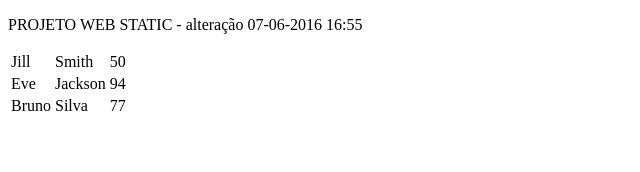
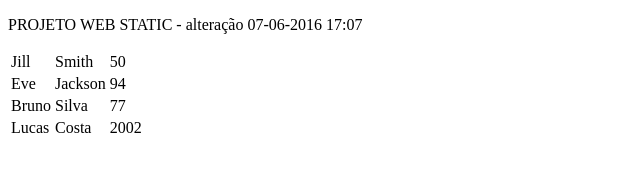
Before and after one commit to brunojose1977/projeto-web2-teste-no-ubunto, a plain HTML site: page WebContent/index.html in a window 1280 px wide. Shown: the whole page, without its empty margins (0-640 px from the left). Drawn offline with Linux system fonts and the light colour scheme.

Commit message:
alteração adicionado o lucas na tabela

```diff
--- a/WebContent/index.html
+++ b/WebContent/index.html
@@ -5,7 +5,7 @@
 <title>Insert title here</title>
 </head>
 <body>
-	<p>PROJETO WEB STATIC - alteração 07-06-2016 16:55</p>
+	<p>PROJETO WEB STATIC - alteração 07-06-2016 17:07</p>
 	 <table style="width:100%, border='1px;">
 	  <tr>
 	    <td>Jill</td>
@@ -22,6 +22,11 @@
 	    <td>Silva</td>
 	    <td>77</td>
 	  </tr>
+	  <tr>
+	    <td>Lucas</td>
+	    <td>Costa</td>
+	    <td>2002</td>
+	  </tr>
 	</table>
 </body>
 </html>
```
